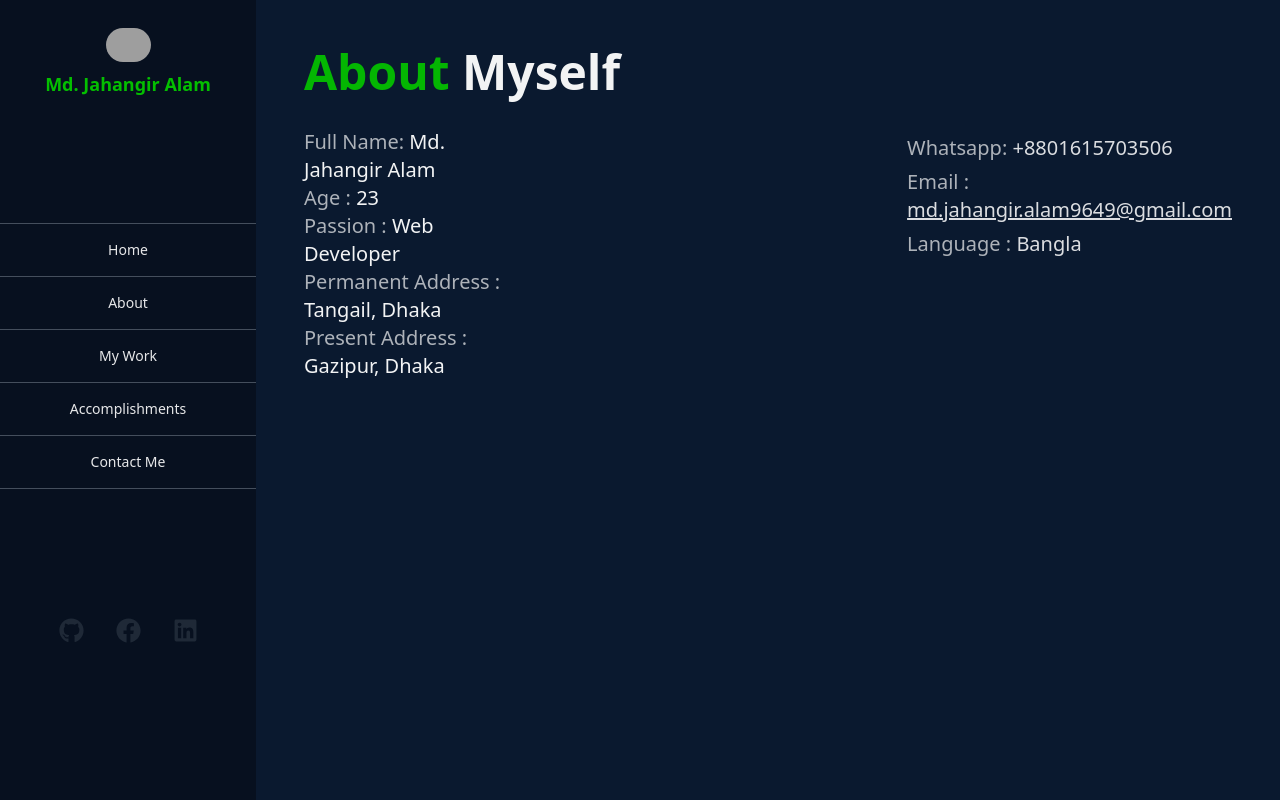
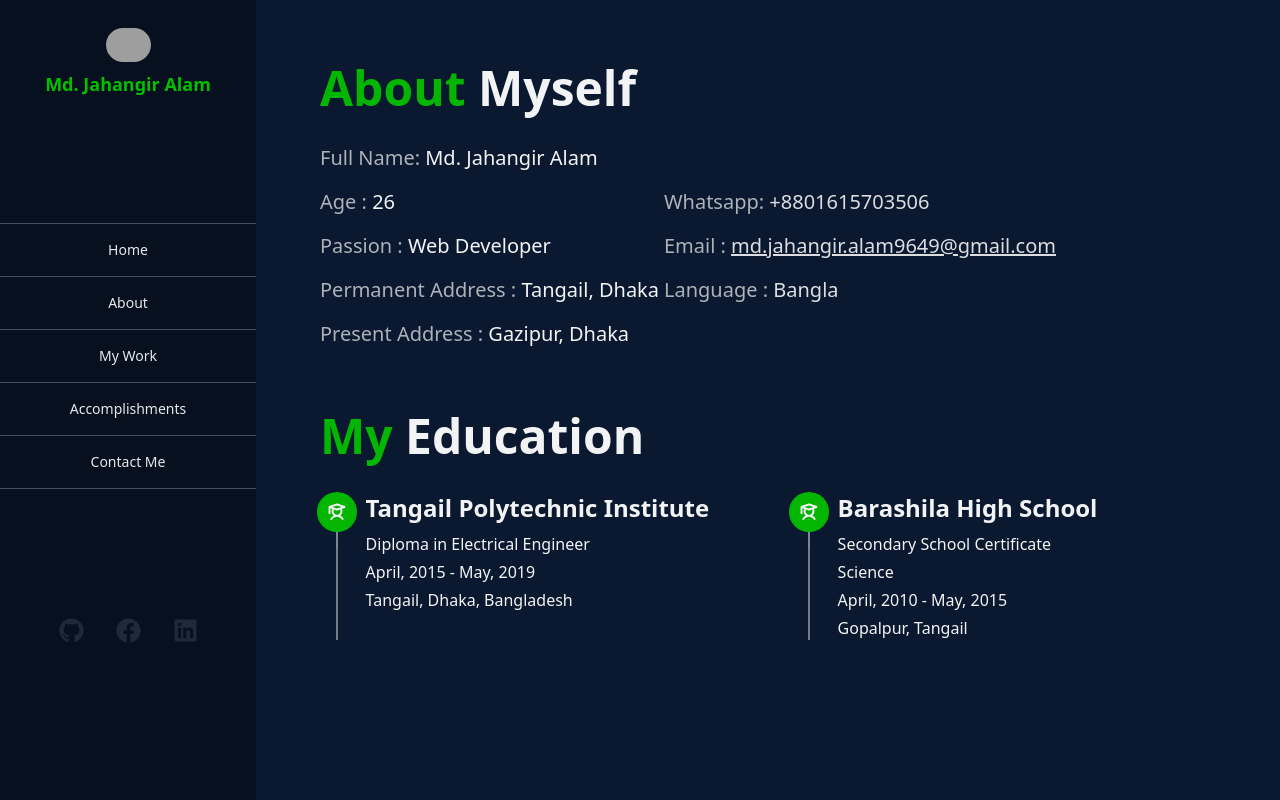
Before and after one commit to Jahangir506/md.jahangir.alam_portfolio, a Next.js app: page /about in a window 1280 px wide. Built offline with nearby package versions, Linux system fonts and the light colour scheme; grey boxes are pictures that could not be loaded.

Commit message:
about page education section design

```diff
--- a/src/app/about/page.js
+++ b/src/app/about/page.js
@@ -1,19 +1,22 @@
 import Link from "next/link";
+import { PiStudentBold } from "react-icons/pi";
 
 const page = () => {
   return (
     <>
-      <div className="p-12 text-white opacity-95">
+      <div className="p-7 md:p-16">
+        <div className=" text-white opacity-95">
           <h1 className="text-5xl font-bold">
             <span className="text-[#04bf00] ">About</span> Myself
           </h1>
-        <div className="mt-8 space-y-1.5 flex gap-96 w-full">
-          <div>
+          <div className="mt-8  md:flex justify-between items-center pr-0 md:pr-40 w-full">
+            <div className="space-y-4">
               <h4 className="text-xl ">
-              <span className="opacity-70 text-white">Full Name:</span> Md. Jahangir Alam
+                <span className="opacity-70 text-white">Full Name:</span> Md.
+                Jahangir Alam
               </h4>
               <h4 className="text-xl ">
-              <span className="opacity-70 text-white">Age : </span> 23
+                <span className="opacity-70 text-white">Age : </span> 26
               </h4>
               <h4 className="text-xl ">
                 <span className="opacity-70 text-white">Passion : </span> Web
@@ -26,11 +29,13 @@ const page = () => {
                 Tangail, Dhaka
               </h4>
               <h4 className="text-xl ">
-              <span className="opacity-70 text-white">Present Address : </span>{" "}
+                <span className="opacity-70 text-white">
+                  Present Address :{" "}
+                </span>{" "}
                 Gazipur, Dhaka
               </h4>
             </div>
-          <div className="space-y-1.5">
+            <div className="space-y-4">
               <h4 className="text-xl ">
                 <span className="opacity-70 text-white">Whatsapp:</span>{" "}
                 <span className="opacity-90">+8801615703506</span>
@@ -50,6 +55,49 @@ const page = () => {
             </div>
           </div>
         </div>
+        <div className="mt-16 text-white opacity-95">
+          <h1 className="text-5xl font-bold">
+            <span className="text-[#04bf00] ">My</span> Education
+          </h1>
+          <div className="mt-8">
+            <div className="grid justify-between gap-12 gird-cols-1 md:grid-cols-2">
+              <div className="flex">
+                <div className="divider bg-white w-[0.1rem] bg-opacity-50 divider-horizontal divider-start">
+                  <div className="bg-[#04bf00] p-2.5 rounded-full">
+                    <PiStudentBold size={20} />
+                  </div>
+                </div>
+                <div className="ml-3">
+                  <h1 className="text-2xl font-bold">
+                    Tangail Polytechnic Institute
+                  </h1>
+                  <div className="mt-2 space-y-1">
+                    <h6>Diploma in Electrical Engineer</h6>
+                    <h6>April, 2015 - May, 2019</h6>
+                    <h6>Tangail, Dhaka, Bangladesh</h6>
+                  </div>
+                </div>
+              </div>
+              <div className="flex">
+                <div className="divider bg-white w-[0.1rem] bg-opacity-50 divider-horizontal divider-start">
+                  <div className="bg-[#04bf00] p-2.5 rounded-full">
+                    <PiStudentBold size={20} />
+                  </div>
+                </div>
+                <div className="ml-3">
+                  <h1 className="text-2xl font-bold">Barashila High School</h1>
+                  <div className="mt-2 space-y-1">
+                    <h6>Secondary School Certificate</h6>
+                    <h6>Science</h6>
+                    <h6>April, 2010 - May, 2015</h6>
+                    <h6>Gopalpur, Tangail</h6>
+                  </div>
+                </div>
+              </div>
+            </div>
+          </div>
+        </div>
+      </div>
     </>
   );
 };
--- a/src/app/page.js
+++ b/src/app/page.js
@@ -17,7 +17,7 @@ export default function Home() {
           </div>
           <div className="space-y-4 md:space-y-6 mt-2 md:mt-4">
             <p className="">
-              I&apos;m a passionate web developer and graphic designer. I
+              I&apos;m a passionate web developer. I
               believe in success through hard work & dedication. I want to join
               in a Professional life to gain exposure, confidence & a sense of
               achievement.
```
Also changed, not shown: 1 other file (tests, documents, lock files or other folders). Lines whose indentation alone changed are shown as unchanged.
